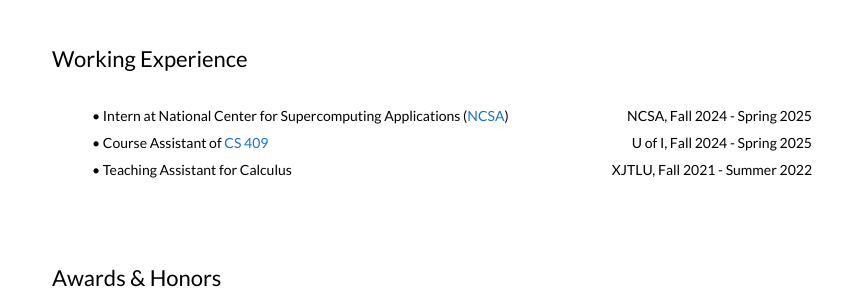
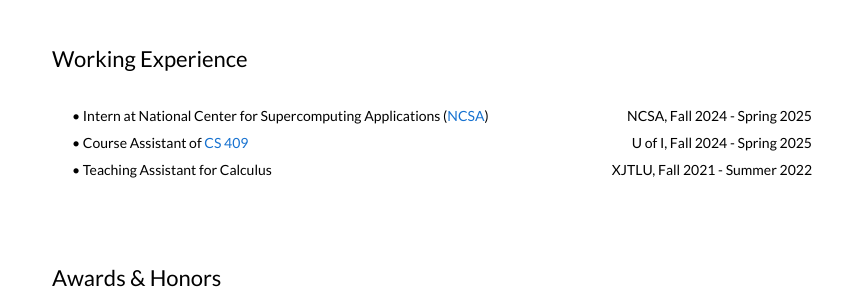
Before and after one commit to Yingbei-Weng/Yingbei-Weng.github.io, a Jekyll site: the page built from _posts/2025-05-16-knowledge.markdown, in a window 1280 px wide. Shown: the part 1562-1862 px from the top of the page, without its empty margins (208-1071 px from the left). Built offline with Jekyll 4.4.1, drawn with Linux system fonts in a browser that asks for light colours.

Commit message:
update: work bullet points padding

```diff
--- a/_layouts/default.html
+++ b/_layouts/default.html
@@ -313,7 +313,7 @@
             "
           >
             <tr>
-              <td style="padding-left: 2.5%; padding-right: 2.5%; width: 100%">
+              <td style="padding-left: 0%; padding-right: 2.5%; width: 100%">
                 <ul>
                   <li
                     style="
```
